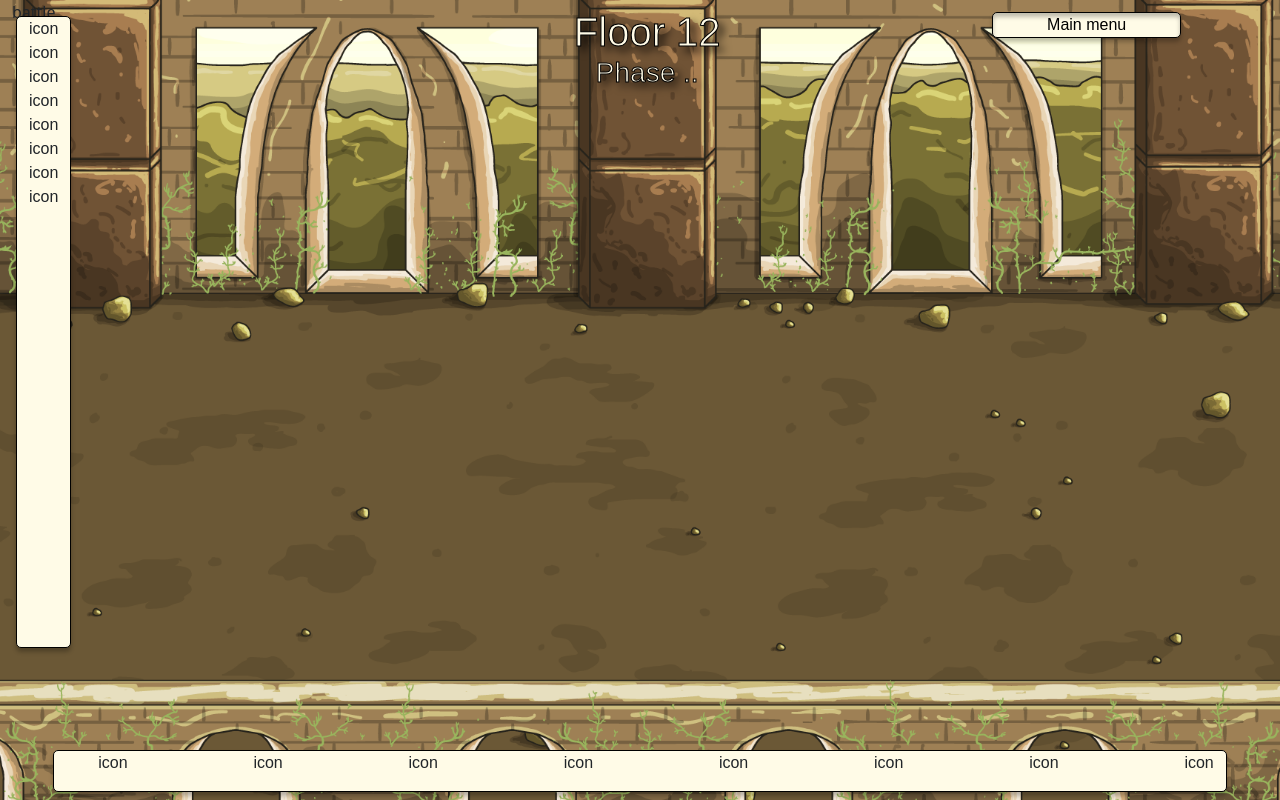
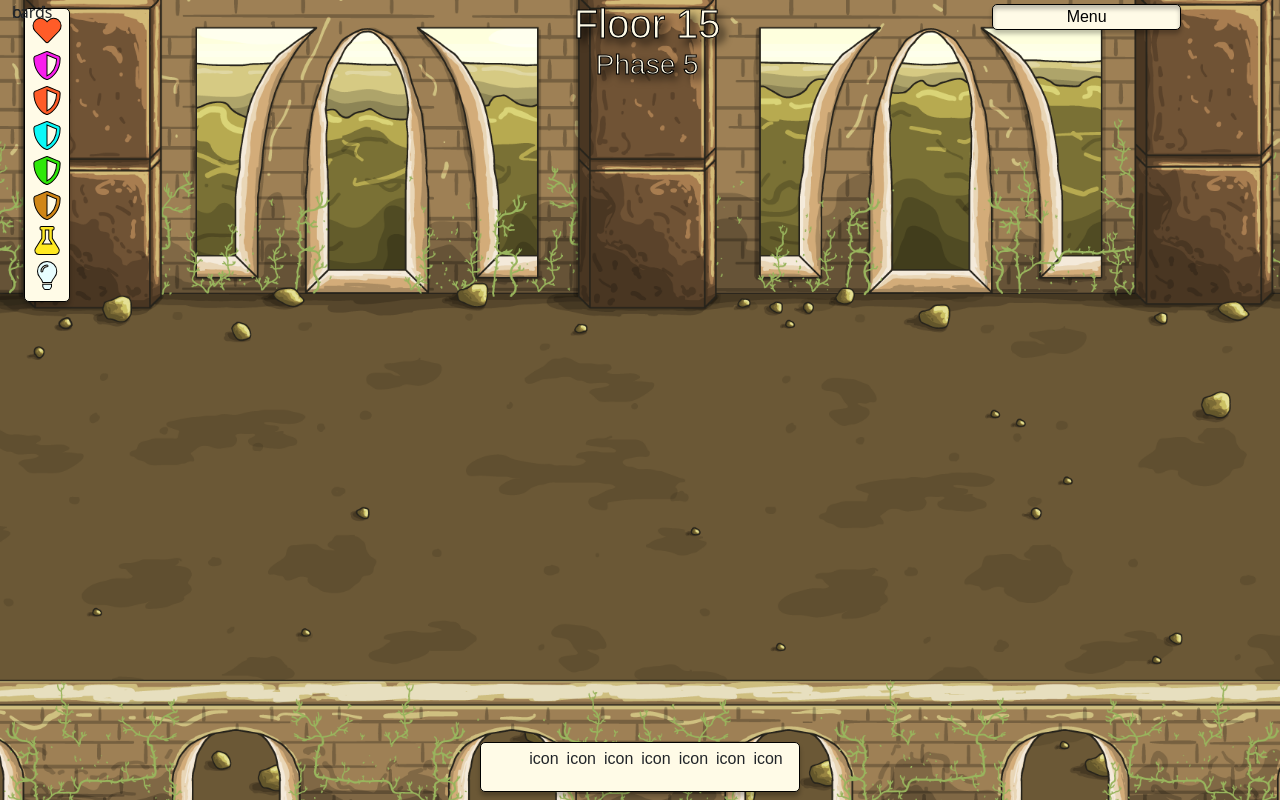
Before and after one commit to JorisPaarde/Hubris, a Django app: page /battle/ in a window 1280 px wide. Run offline with Django 3.2, Linux system fonts and the light colour scheme; some web fonts are replaced.

Commit message:
Added stat icons and colors

```diff
--- a/battle/static/battle/css/battle.css
+++ b/battle/static/battle/css/battle.css
@@ -7,13 +7,13 @@
 }
 
 .action-bar{
-    width: 90%;
-    height: max-content;
+    width: fit-content;
+    height: fit-content;
 }
 
 .stats-bar{
-    height: 79vh;
-    max-width: max-content;
+    height: fit-content;
+    width: fit-content;
 }
 
 .battle-bg{
@@ -25,14 +25,17 @@
     background-size: cover;
 }
 
-.battle-screen{
+.battle-screen, .card-screen{
     position:fixed;
-    z-index: 0;
     height: 100vh;
 }
 
 .floor{
     width: 98%;
+}
+
+.z0{
+    z-index: 0;
 }
 
 .z500{
@@ -44,3 +47,8 @@
     position: fixed;
     z-index: 1000;
 }
+
+.z2000{
+    position: fixed;
+    z-index: 1000;
+}
--- a/battle/templates/battle/battle.html
+++ b/battle/templates/battle/battle.html
@@ -18,14 +18,14 @@
             <!-- title and menu button -->
             <div class="row">
                 <div class="col-12 title text-center">
-                    <h1 class="fs-1 mb-0">Floor 12</h1>
-                    <h2 class="fs-3">Phase ..</h2>
+                    <h1 class="fs-1 mb-0">Floor 15</h1>
+                    <h2 class="fs-3">Phase 5</h2>
                 </div>
                 <!-- main menu button -->
                 <div class="col-2 offset-9 mt-1 z500">
                     <div class="d-grid">
                         <a class="button fs-6 text-center" href="{% url 'home:main_menu' %}">
-                            Main menu
+                            Menu
                         </a>
                     </div>
                 </div>
@@ -33,37 +33,41 @@
 
         </div>
     </div>
-    <div class="row">
+    <div class="row g-2">
         <!-- stats column left -->
         <div class="col-1 m-3 z500 stats-bar">
-            <ul class="list-unstyled">
-                <li>icon</li>
-                <li>icon</li>
-                <li>icon</li>
-                <li>icon</li>
-                <li>icon</li>
-                <li>icon</li>
-                <li>icon</li>
-                <li>icon</li>
+            <ul class="list-unstyled mt-2 mb-2 text-center">
+                <!-- stats icons -->
+                <li class="m-1 fire stroke"><i class="fas fs-3 fa-heart"></i></li>
+                <li class="m-1 lightning stroke"><i class="fas fs-3 fa-shield-alt"></i></li>
+                <li class="m-1 fire stroke"><i class="fas fs-3 fa-shield-alt"></i></li>
+                <li class="m-1 ice stroke"><i class="fas fs-3 fa-shield-alt"></i></li>
+                <li class="m-1 drain stroke"><i class="fas fs-3 fa-shield-alt"></i></li>
+                <li class="m-1 golem stroke"><i class="fas fs-3 fa-shield-alt"></i></li>
+                <li class="m-1 mana stroke"><i class="fas fs-3 fa-flask"></i></li>
+                <li class="m-1 xp-color stroke"><i class="fas fs-3 fa-lightbulb"></i></li>
             </ul>
         </div>
         <!-- main battle screen -->
-        <div class="col-12 battle-screen">
+        <div class="col-12 z0 battle-screen">
             battle
+        </div>
+         <!-- Card screen -->
+         <div class="col-12 z2000 card-screen">
+            cards
         </div>
         <div class="col-12">
             <div class="row z500 fixed-bottom d-flex justify-content-center">
                 <!-- action selection bar -->
                 <div class="col-12 ml-4 mb-2 action-bar">
                     <ul class="d-flex justify-content-between">
-                        <li class="d-inline">icon</li>
-                        <li class="d-inline">icon</li>
-                        <li class="d-inline">icon</li>
-                        <li class="d-inline">icon</li>
-                        <li class="d-inline">icon</li>
-                        <li class="d-inline">icon</li>
-                        <li class="d-inline">icon</li>
-                        <li class="d-inline">icon</li>
+                        <li class="m-1 d-inline">icon</li>
+                        <li class="m-1 d-inline">icon</li>
+                        <li class="m-1 d-inline">icon</li>
+                        <li class="m-1 d-inline">icon</li>
+                        <li class="m-1 d-inline">icon</li>
+                        <li class="m-1 d-inline">icon</li>
+                        <li class="m-1 d-inline">icon</li>
                     </ul>
                 </div>
             </div>
--- a/static/css/base.css
+++ b/static/css/base.css
@@ -1,4 +1,7 @@
 /* colors */
+html{
+    height: 100%;
+}
 
 :root {
     --ice: #0CF9F8;
@@ -9,7 +12,41 @@
     --golem: #D08617;
     --grey: #A0A0A0;
     --lightning: #F91EED;
+    --mana: #FFE922;
+    --xp-color:#E8FEFF;
   }
+
+.ice{
+    color: var(--ice);
+}
+
+.drain{
+    color: var(--drain);
+}
+
+.fire{
+    color: var(--fire);
+}
+
+.healing{
+    color: var(--healing);
+}
+
+.golem{
+    color: var(--golem);
+}
+
+.lightning{
+    color: var(--lightning);
+}
+
+.mana{
+    color: var(--mana);
+}
+
+.xp-color{
+    color: var(--xp-color);
+}
 
 /* text */
 
@@ -33,6 +70,10 @@ body, h1, h2, h3, h4, h5, p{
     color: var(--offwhite);
     -webkit-text-stroke: 1px black;
     text-shadow: 5px 5px 8px black;
+}
+
+.stroke{
+    -webkit-text-stroke: 1px black;
 }
 
 /* main menu */
--- a/templates/base.html
+++ b/templates/base.html
@@ -13,6 +13,8 @@
     {% block corecss %}
     <link rel="preconnect" href="https://fonts.googleapis.com">
     <link rel="preconnect" href="https://fonts.gstatic.com" crossorigin>
+    <link rel="stylesheet" href="https://use.fontawesome.com/releases/v5.15.4/css/all.css"
+        integrity="sha384-DyZ88mC6Up2uqS4h/KRgHuoeGwBcD4Ng9SiP4dIRy0EXTlnuz47vAwmeGwVChigm" crossorigin="anonymous">
     <link href="https://fonts.googleapis.com/css2?family=Stylish&display=swap" rel="stylesheet">
     <link rel="stylesheet" href="{% static 'css/base.css' %}">
     <link href="https://cdn.jsdelivr.net/npm/bootstrap@5.1.1/dist/css/bootstrap.min.css" rel="stylesheet"
@@ -43,7 +45,7 @@
             <div class="col-10 offset-1 col-md-6 offset-md-3 col-lg-4 offset-lg-4 text-center menu-banner messages">
                 {% for message in messages %}
                 <span{% if message.tags %} class="{{ message.tags }} align-middle" {% endif %}>{{ message }}</span>
-                {% endfor %}
+                    {% endfor %}
             </div>
         </div>
     </div>
```
